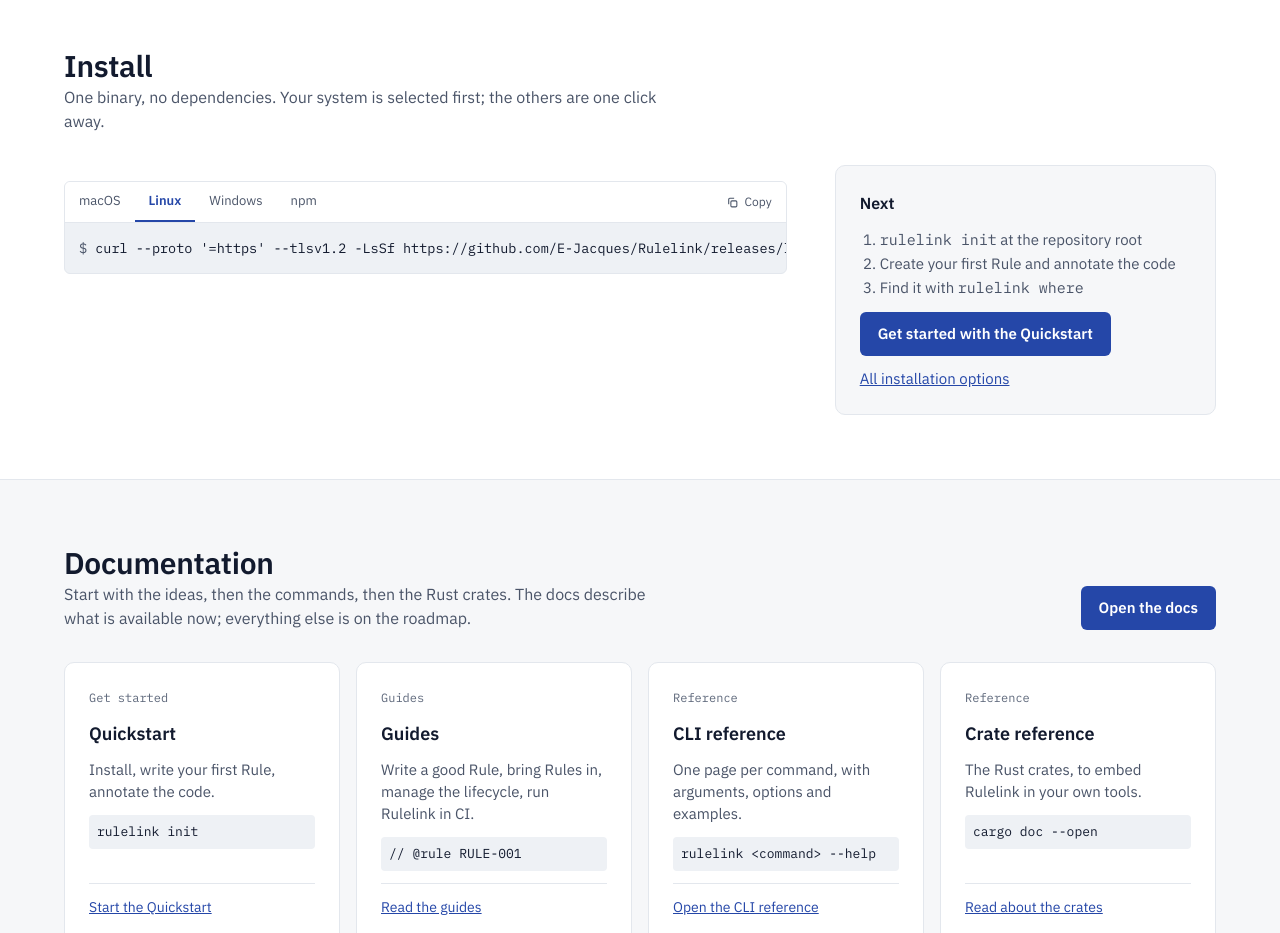
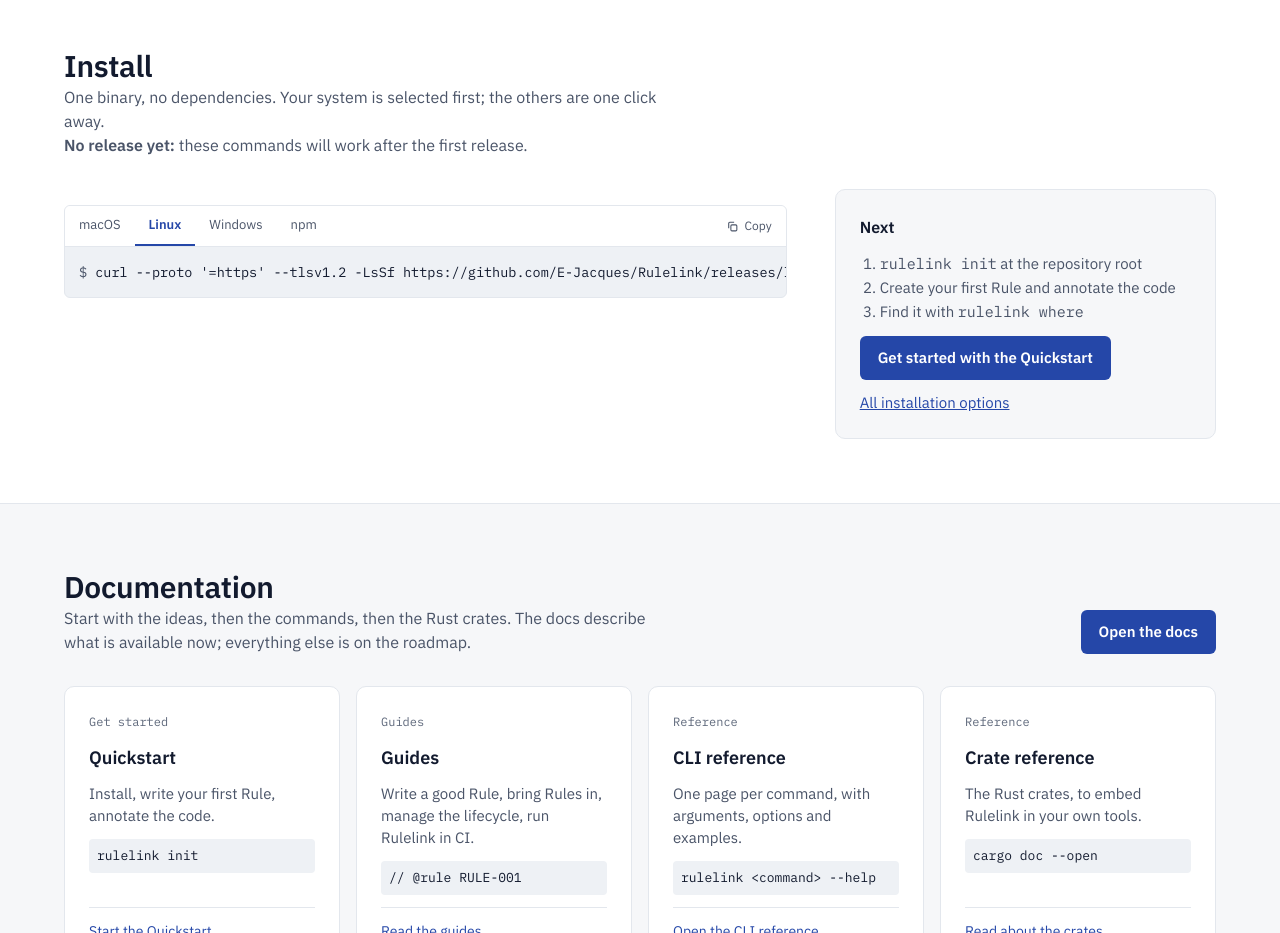
Before and after one commit to E-Jacques/Rulelink, an Astro site in the folder site/: page / in a window 1280 px wide. Shown: the part 1780-2713 px from the top of the page. Built offline with nearby package versions, Linux system fonts and the light colour scheme; Astro itself is replaced by a stand-in of ours.

Commit message:
docs(site): say on the home page that no release exists yet
The install commands fail until the first release, as installation.md
already states.

Assisted-by: claude-sonnet-5-5
Co-Authored-By: Claude Sonnet 5.5 <noreply@anthropic.com>

```diff
--- a/site/src/showcase/Home.astro
+++ b/site/src/showcase/Home.astro
@@ -136,6 +136,7 @@ $ rulelink rules add --title "…"</pre>
         <div class="sc-wrap sc-section">
           <h2 id="install-title">Install</h2>
           <p class="sc-lead">One binary, no dependencies. Your system is selected first; the others are one click away.</p>
+          <p class="sc-lead"><strong>No release yet:</strong> these commands will work after the first release.</p>
           <div class="sc-split">
             <div class="sc-flex2"><InstallTabs tabs={tabs} label="Platform" /></div>
             <aside class="sc-card sc-pad sc-aside">
```
